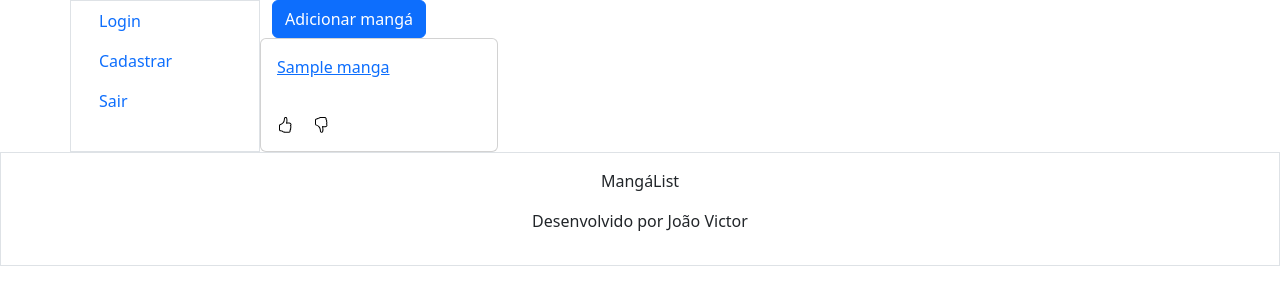
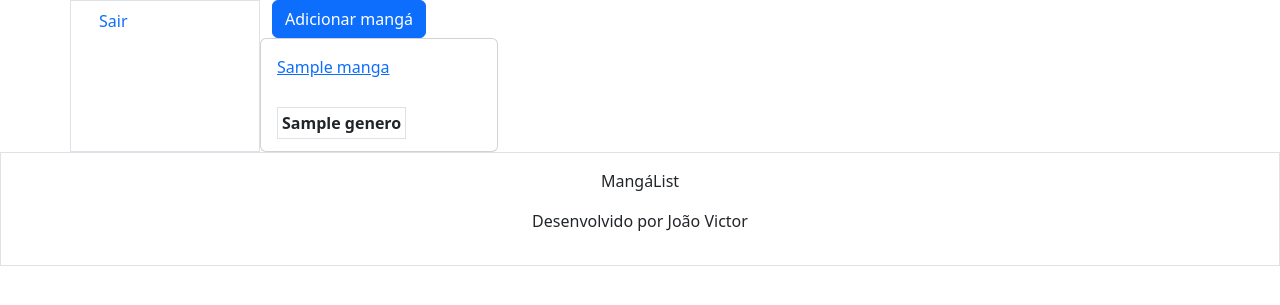
Before and after one commit to BR-Jv/MangaList, a Django app: page / in a window 1280 px wide. Shown: the top 305 px of the page. Run offline with Django 5.2, Linux system fonts and the light colour scheme; a user stored in the database is signed in; tables that the repository leaves empty hold one stand-in row (values such as "Sample post").

Commit message:
campos generos e categoria adicionado ao models Manga

```diff
--- a/mangalist/admin.py
+++ b/mangalist/admin.py
@@ -4,8 +4,9 @@ from .models import *
 
 @admin.register(Manga)
 class MangaAdmin(admin.ModelAdmin):
-    list_display = ['nome', 'autor', 'status']
+    list_display = ['nome', 'autor', 'status',]
     list_display_links = ['nome']
+    list_filter = ['status', 'generos']
 
 
 @admin.register(Categoria)
--- a/mangalist/models.py
+++ b/mangalist/models.py
@@ -44,6 +44,8 @@ class Manga(models.Model):
     data_encerramento = models.DateField(null=True, blank=True, verbose_name="Data de encerramento")
     autor = models.ForeignKey('Autor', on_delete=models.DO_NOTHING, related_name='mangas')
     ilustrador = models.ForeignKey('Ilustrador', on_delete=models.DO_NOTHING, related_name='ilustrador', null=True, blank=True)
+    categoria = models.ForeignKey('Categoria', on_delete=models.DO_NOTHING, related_name='catManga', null=True, blank=True)
+    generos = models.ManyToManyField('Genero', related_name='genManga')
 
     class Meta:
         verbose_name = 'Mangá'
@@ -54,6 +56,7 @@ class Manga(models.Model):
 
     def get_absolute_url(self):
         return reverse("mangas-detail", kwargs={"pk": self.pk})
+
 
 
 class Categoria(models.Model):
--- a/templates/mangalist/manga_list.html
+++ b/templates/mangalist/manga_list.html
@@ -7,18 +7,19 @@
     <div class="row">
       <div class="col-12 col-sm-2 border">
         <ul class="nav flex-column h-100">
-          <li class="nav-item">
-            <a class="nav-link active" aria-current="page" href="{% url 'login' %}">Login</a>
-          </li>
-          <li class="nav-item">
-            <a class="nav-link" href="#">Cadastrar</a>
-          </li>
           {% if user.is_authenticated %}
             <li class="nav-item">
               <form method="post" action="{% url 'logout' %}">
                 {% csrf_token %}
                 <button type="submit" class="nav-link">Sair</button>
               </form>
+            </li>
+          {% else %}
+            <li class="nav-item">
+              <a class="nav-link active" aria-current="page" href="{% url 'login' %}">Login</a>
+            </li>
+            <li class="nav-item">
+              <a class="nav-link" href="#">Cadastrar</a>
             </li>
           {% endif %}
         </ul>
@@ -33,12 +34,20 @@
             {% for manga in object_list %}
               <div class="col-6 col-sm-3 p-0 m-0">
                 <div class="card">
+
                   <div class="card-body">
                     <a href="{% url 'mangas-detail' manga.id %}">{{ manga.nome }}</a>
                   </div>
+
                   <div class="card-body">
+                    {% comment "" %}
                     <a href="#" class="card-link"><img src="{% static 'mangalist/assets/positivo.svg' %}" alt="avalição positiva" /></a>
                     <a href="#" class="card-link"><img src="{% static 'mangalist/assets/negativo.svg' %}" alt="avalição negativa" /></a>
+
+                    {% endcomment %}
+                    {% for generoNome in manga.generos.values %}
+                        <strong class="border p-1">{{generoNome.nome}}</strong>
+                    {%endfor%}
                   </div>
                 </div>
               </div>
```
Also changed, not shown: mangalist/migrations/0005_manga_categoria_alter_ilustrador_last_name.py (added), mangalist/migrations/0006_rename_categoria_manga_categoria_manga_generos.py (added).
